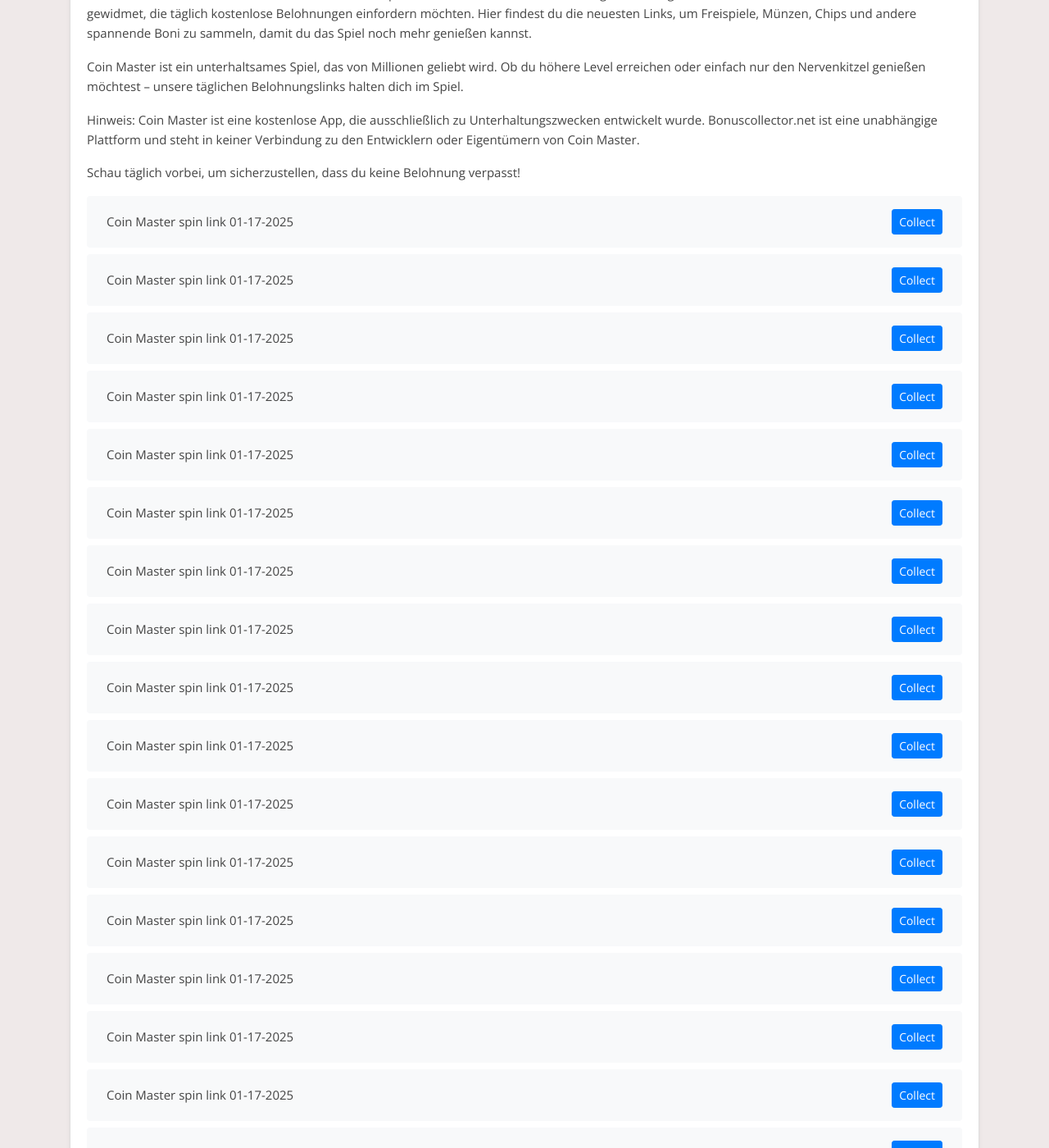
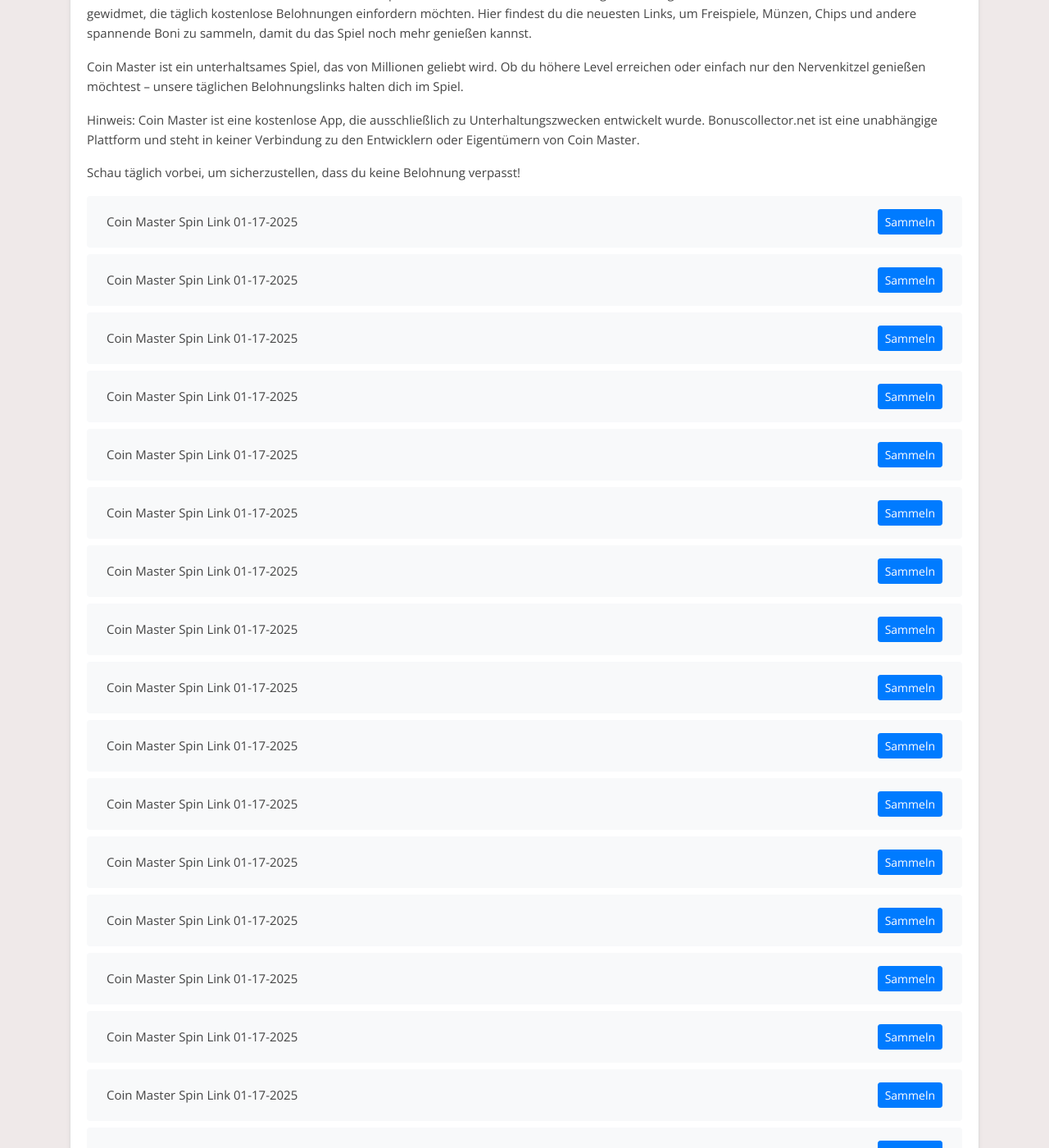
Before and after one commit to Prollad99/bs-de, a Jekyll site: the page built from _posts/2025-01-16-coin-master.md, in a window 1280 px wide and 1400 px high, scrolled down 385 px. Shown: the whole window at 82% size. Built offline with Jekyll 4.4.1, drawn with Linux system fonts in a browser that asks for light colours; some of the changed text lies outside the part shown.

Commit message:
Aktualisiere coin-master-Belohnungslinks, Inhalte und Änderungsdatum

```diff
--- a/_data/include_files.yml
+++ b/_data/include_files.yml
@@ -1,2 +1,2 @@
 coin-master.html:
-  last_modified: 2025-01-17 10:42:42
+  last_modified: 2025-01-17 11:01:51
--- a/_includes/coin-master.html
+++ b/_includes/coin-master.html
@@ -1,170 +1,170 @@
 <ul class="list-group mt-3 mb-4">
   <li class="list-group-item d-flex justify-content-between align-items-center">
-    <span>Coin Master spin link 01-17-2025</span>
-    <a href="https://static.moonactive.net/static/coinmaster/reward/reward2.html?c=pe_FCBayhaio_20250117" class="btn btn-primary btn-sm">Collect</a>
+    <span>Coin Master Spin Link 01-17-2025</span>
+    <a href="https://static.moonactive.net/static/coinmaster/reward/reward2.html?c=pe_FCBayhaio_20250117" class="btn btn-primary btn-sm">Sammeln</a>
   </li>
   <li class="list-group-item d-flex justify-content-between align-items-center">
-    <span>Coin Master spin link 01-17-2025</span>
-    <a href="https://static.moonactive.net/static/coinmaster/reward/reward2.html?c=pe_CHATBGOhzrH_20250117" class="btn btn-primary btn-sm">Collect</a>
+    <span>Coin Master Spin Link 01-17-2025</span>
+    <a href="https://static.moonactive.net/static/coinmaster/reward/reward2.html?c=pe_CHATBGOhzrH_20250117" class="btn btn-primary btn-sm">Sammeln</a>
   </li>
   <li class="list-group-item d-flex justify-content-between align-items-center">
-    <span>Coin Master spin link 01-17-2025</span>
-    <a href="https://static.moonactive.net/static/coinmaster/reward/reward2.html?c=pe_HELPxdFuPG_20250117" class="btn btn-primary btn-sm">Collect</a>
+    <span>Coin Master Spin Link 01-17-2025</span>
+    <a href="https://static.moonactive.net/static/coinmaster/reward/reward2.html?c=pe_HELPxdFuPG_20250117" class="btn btn-primary btn-sm">Sammeln</a>
   </li>
   <li class="list-group-item d-flex justify-content-between align-items-center">
-    <span>Coin Master spin link 01-17-2025</span>
-    <a href="https://static.moonactive.net/static/coinmaster/reward/reward2.html?c=pe_TWIWsdWVj_20250117" class="btn btn-primary btn-sm">Collect</a>
+    <span>Coin Master Spin Link 01-17-2025</span>
+    <a href="https://static.moonactive.net/static/coinmaster/reward/reward2.html?c=pe_TWIWsdWVj_20250117" class="btn btn-primary btn-sm">Sammeln</a>
   </li>
   <li class="list-group-item d-flex justify-content-between align-items-center">
-    <span>Coin Master spin link 01-17-2025</span>
-    <a href="https://static.moonactive.net/static/coinmaster/reward/reward2.html?c=pe_FCBnyYqMf_20250116" class="btn btn-primary btn-sm">Collect</a>
+    <span>Coin Master Spin Link 01-17-2025</span>
+    <a href="https://static.moonactive.net/static/coinmaster/reward/reward2.html?c=pe_FCBnyYqMf_20250116" class="btn btn-primary btn-sm">Sammeln</a>
   </li>
   <li class="list-group-item d-flex justify-content-between align-items-center">
-    <span>Coin Master spin link 01-17-2025</span>
-    <a href="https://static.moonactive.net/static/coinmaster/reward/reward2.html?c=pe_LINEHGzjGu_20250116" class="btn btn-primary btn-sm">Collect</a>
+    <span>Coin Master Spin Link 01-17-2025</span>
+    <a href="https://static.moonactive.net/static/coinmaster/reward/reward2.html?c=pe_LINEHGzjGu_20250116" class="btn btn-primary btn-sm">Sammeln</a>
   </li>
   <li class="list-group-item d-flex justify-content-between align-items-center">
-    <span>Coin Master spin link 01-17-2025</span>
-    <a href="https://static.moonactive.net/static/coinmaster/reward/reward2.html?c=pe_INSCLVcyJ_20250116" class="btn btn-primary btn-sm">Collect</a>
+    <span>Coin Master Spin Link 01-17-2025</span>
+    <a href="https://static.moonactive.net/static/coinmaster/reward/reward2.html?c=pe_INSCLVcyJ_20250116" class="btn btn-primary btn-sm">Sammeln</a>
   </li>
   <li class="list-group-item d-flex justify-content-between align-items-center">
-    <span>Coin Master spin link 01-17-2025</span>
-    <a href="https://static.moonactive.net/static/coinmaster/reward/reward2.html?c=pe_EMAILqllQFP_20250112" class="btn btn-primary btn-sm">Collect</a>
+    <span>Coin Master Spin Link 01-17-2025</span>
+    <a href="https://static.moonactive.net/static/coinmaster/reward/reward2.html?c=pe_EMAILqllQFP_20250112" class="btn btn-primary btn-sm">Sammeln</a>
   </li>
   <li class="list-group-item d-flex justify-content-between align-items-center">
-    <span>Coin Master spin link 01-17-2025</span>
-    <a href="https://static.moonactive.net/static/coinmaster/reward/reward2.html?c=pe_RICHWSMsNS_20250106" class="btn btn-primary btn-sm">Collect</a>
+    <span>Coin Master Spin Link 01-17-2025</span>
+    <a href="https://static.moonactive.net/static/coinmaster/reward/reward2.html?c=pe_RICHWSMsNS_20250106" class="btn btn-primary btn-sm">Sammeln</a>
   </li>
   <li class="list-group-item d-flex justify-content-between align-items-center">
-    <span>Coin Master spin link 01-17-2025</span>
-    <a href="https://static.moonactive.net/static/coinmaster/reward/reward2.html?c=pe_FCBocxKzb_20250116" class="btn btn-primary btn-sm">Collect</a>
+    <span>Coin Master Spin Link 01-17-2025</span>
+    <a href="https://static.moonactive.net/static/coinmaster/reward/reward2.html?c=pe_FCBocxKzb_20250116" class="btn btn-primary btn-sm">Sammeln</a>
   </li>
   <li class="list-group-item d-flex justify-content-between align-items-center">
-    <span>Coin Master spin link 01-17-2025</span>
-    <a href="https://static.moonactive.net/static/coinmaster/reward/reward2.html?c=pe_CHATBQmLIvg_20250116" class="btn btn-primary btn-sm">Collect</a>
+    <span>Coin Master Spin Link 01-17-2025</span>
+    <a href="https://static.moonactive.net/static/coinmaster/reward/reward2.html?c=pe_CHATBQmLIvg_20250116" class="btn btn-primary btn-sm">Sammeln</a>
   </li>
   <li class="list-group-item d-flex justify-content-between align-items-center">
-    <span>Coin Master spin link 01-17-2025</span>
-    <a href="https://static.moonactive.net/static/coinmaster/reward/reward2.html?c=pe_HELPCRRExn_20250116" class="btn btn-primary btn-sm">Collect</a>
+    <span>Coin Master Spin Link 01-17-2025</span>
+    <a href="https://static.moonactive.net/static/coinmaster/reward/reward2.html?c=pe_HELPCRRExn_20250116" class="btn btn-primary btn-sm">Sammeln</a>
   </li>
   <li class="list-group-item d-flex justify-content-between align-items-center">
-    <span>Coin Master spin link 01-17-2025</span>
-    <a href="https://static.moonactive.net/static/coinmaster/reward/reward2.html?c=pe_FCBptAcFR_20250115" class="btn btn-primary btn-sm">Collect</a>
+    <span>Coin Master Spin Link 01-17-2025</span>
+    <a href="https://static.moonactive.net/static/coinmaster/reward/reward2.html?c=pe_FCBptAcFR_20250115" class="btn btn-primary btn-sm">Sammeln</a>
   </li>
   <li class="list-group-item d-flex justify-content-between align-items-center">
-    <span>Coin Master spin link 01-17-2025</span>
-    <a href="https://static.moonactive.net/static/coinmaster/reward/reward2.html?c=pe_LINEdHxIfG_20250115" class="btn btn-primary btn-sm">Collect</a>
+    <span>Coin Master Spin Link 01-17-2025</span>
+    <a href="https://static.moonactive.net/static/coinmaster/reward/reward2.html?c=pe_LINEdHxIfG_20250115" class="btn btn-primary btn-sm">Sammeln</a>
   </li>
   <li class="list-group-item d-flex justify-content-between align-items-center">
-    <span>Coin Master spin link 01-17-2025</span>
-    <a href="https://static.moonactive.net/static/coinmaster/reward/reward2.html?c=pe_INSOdvrxc_20250115" class="btn btn-primary btn-sm">Collect</a>
+    <span>Coin Master Spin Link 01-17-2025</span>
+    <a href="https://static.moonactive.net/static/coinmaster/reward/reward2.html?c=pe_INSOdvrxc_20250115" class="btn btn-primary btn-sm">Sammeln</a>
   </li>
   <li class="list-group-item d-flex justify-content-between align-items-center">
-    <span>Coin Master spin link 01-17-2025</span>
-    <a href="https://static.moonactive.net/static/coinmaster/reward/reward2.html?c=pe_FCBCPJJvU_20250115" class="btn btn-primary btn-sm">Collect</a>
+    <span>Coin Master Spin Link 01-17-2025</span>
+    <a href="https://static.moonactive.net/static/coinmaster/reward/reward2.html?c=pe_FCBCPJJvU_20250115" class="btn btn-primary btn-sm">Sammeln</a>
   </li>
   <li class="list-group-item d-flex justify-content-between align-items-center">
-    <span>Coin Master spin link 01-17-2025</span>
-    <a href="https://static.moonactive.net/static/coinmaster/reward/reward2.html?c=pe_EMAILsHCsLc_20250111" class="btn btn-primary btn-sm">Collect</a>
+    <span>Coin Master Spin Link 01-17-2025</span>
+    <a href="https://static.moonactive.net/static/coinmaster/reward/reward2.html?c=pe_EMAILsHCsLc_20250111" class="btn btn-primary btn-sm">Sammeln</a>
   </li>
   <li class="list-group-item d-flex justify-content-between align-items-center">
-    <span>Coin Master spin link 01-17-2025</span>
-    <a href="https://static.moonactive.net/static/coinmaster/reward/reward2.html?c=pe_TWIcytAqy_20250115" class="btn btn-primary btn-sm">Collect</a>
+    <span>Coin Master Spin Link 01-17-2025</span>
+    <a href="https://static.moonactive.net/static/coinmaster/reward/reward2.html?c=pe_TWIcytAqy_20250115" class="btn btn-primary btn-sm">Sammeln</a>
   </li>
   <li class="list-group-item d-flex justify-content-between align-items-center">
-    <span>Coin Master spin link 01-17-2025</span>
-    <a href="https://static.moonactive.net/static/coinmaster/reward/reward2.html?c=pe_CHATBKQldrr_20250115" class="btn btn-primary btn-sm">Collect</a>
+    <span>Coin Master Spin Link 01-17-2025</span>
+    <a href="https://static.moonactive.net/static/coinmaster/reward/reward2.html?c=pe_CHATBKQldrr_20250115" class="btn btn-primary btn-sm">Sammeln</a>
   </li>
   <li class="list-group-item d-flex justify-content-between align-items-center">
-    <span>Coin Master spin link 01-17-2025</span>
-    <a href="https://static.moonactive.net/static/coinmaster/reward/reward2.html?c=pe_HELPMzpNRf_20250115" class="btn btn-primary btn-sm">Collect</a>
+    <span>Coin Master Spin Link 01-17-2025</span>
+    <a href="https://static.moonactive.net/static/coinmaster/reward/reward2.html?c=pe_HELPMzpNRf_20250115" class="btn btn-primary btn-sm">Sammeln</a>
   </li>
   <li class="list-group-item d-flex justify-content-between align-items-center">
-    <span>Coin Master spin link 01-17-2025</span>
-    <a href="https://static.moonactive.net/static/coinmaster/reward/reward2.html?c=pe_FCBgSgMLN_20250114" class="btn btn-primary btn-sm">Collect</a>
+    <span>Coin Master Spin Link 01-17-2025</span>
+    <a href="https://static.moonactive.net/static/coinmaster/reward/reward2.html?c=pe_FCBgSgMLN_20250114" class="btn btn-primary btn-sm">Sammeln</a>
   </li>
   <li class="list-group-item d-flex justify-content-between align-items-center">
-    <span>Coin Master spin link 01-17-2025</span>
-    <a href="https://static.moonactive.net/static/coinmaster/reward/reward2.html?c=pe_INSlvcpWn_20250114" class="btn btn-primary btn-sm">Collect</a>
+    <span>Coin Master Spin Link 01-17-2025</span>
+    <a href="https://static.moonactive.net/static/coinmaster/reward/reward2.html?c=pe_INSlvcpWn_20250114" class="btn btn-primary btn-sm">Sammeln</a>
   </li>
   <li class="list-group-item d-flex justify-content-between align-items-center">
-    <span>Coin Master spin link 01-17-2025</span>
-    <a href="https://static.moonactive.net/static/coinmaster/reward/reward2.html?c=pe_CHATBkrOQSS_20250114" class="btn btn-primary btn-sm">Collect</a>
+    <span>Coin Master Spin Link 01-17-2025</span>
+    <a href="https://static.moonactive.net/static/coinmaster/reward/reward2.html?c=pe_CHATBkrOQSS_20250114" class="btn btn-primary btn-sm">Sammeln</a>
   </li>
   <li class="list-group-item d-flex justify-content-between align-items-center">
-    <span>Coin Master spin link 01-17-2025</span>
-    <a href="https://static.moonactive.net/static/coinmaster/reward/reward2.html?c=pe_EMAILAihWsH_20250110" class="btn btn-primary btn-sm">Collect</a>
+    <span>Coin Master Spin Link 01-17-2025</span>
+    <a href="https://static.moonactive.net/static/coinmaster/reward/reward2.html?c=pe_EMAILAihWsH_20250110" class="btn btn-primary btn-sm">Sammeln</a>
   </li>
   <li class="list-group-item d-flex justify-content-between align-items-center">
-    <span>Coin Master spin link 01-17-2025</span>
-    <a href="https://static.moonactive.net/static/coinmaster/reward/reward2.html?c=pe_TWIifPfFI_20250114" class="btn btn-primary btn-sm">Collect</a>
+    <span>Coin Master Spin Link 01-17-2025</span>
+    <a href="https://static.moonactive.net/static/coinmaster/reward/reward2.html?c=pe_TWIifPfFI_20250114" class="btn btn-primary btn-sm">Sammeln</a>
   </li>
   <li class="list-group-item d-flex justify-content-between align-items-center">
-    <span>Coin Master spin link 01-17-2025</span>
-    <a href="https://static.moonactive.net/static/coinmaster/reward/reward2.html?c=pe_FCBxIcOyv_20250114" class="btn btn-primary btn-sm">Collect</a>
+    <span>Coin Master Spin Link 01-17-2025</span>
+    <a href="https://static.moonactive.net/static/coinmaster/reward/reward2.html?c=pe_FCBxIcOyv_20250114" class="btn btn-primary btn-sm">Sammeln</a>
   </li>
   <li class="list-group-item d-flex justify-content-between align-items-center">
-    <span>Coin Master spin link 01-17-2025</span>
-    <a href="https://static.moonactive.net/static/coinmaster/reward/reward2.html?c=pe_HELPXvkGgn_20250114" class="btn btn-primary btn-sm">Collect</a>
+    <span>Coin Master Spin Link 01-17-2025</span>
+    <a href="https://static.moonactive.net/static/coinmaster/reward/reward2.html?c=pe_HELPXvkGgn_20250114" class="btn btn-primary btn-sm">Sammeln</a>
   </li>
   <li class="list-group-item d-flex justify-content-between align-items-center">
-    <span>Coin Master spin link 01-17-2025</span>
-    <a href="https://static.moonactive.net/static/coinmaster/reward/reward2.html?c=pe_FCBWRwHVz_20250113" class="btn btn-primary btn-sm">Collect</a>
+    <span>Coin Master Spin Link 01-17-2025</span>
+    <a href="https://static.moonactive.net/static/coinmaster/reward/reward2.html?c=pe_FCBWRwHVz_20250113" class="btn btn-primary btn-sm">Sammeln</a>
   </li>
   <li class="list-group-item d-flex justify-content-between align-items-center">
-    <span>Coin Master spin link 01-17-2025</span>
-    <a href="https://static.moonactive.net/static/coinmaster/reward/reward2.html?c=pe_LINExfzVkM_20250113" class="btn btn-primary btn-sm">Collect</a>
+    <span>Coin Master Spin Link 01-17-2025</span>
+    <a href="https://static.moonactive.net/static/coinmaster/reward/reward2.html?c=pe_LINExfzVkM_20250113" class="btn btn-primary btn-sm">Sammeln</a>
   </li>
   <li class="list-group-item d-flex justify-content-between align-items-center">
-    <span>Coin Master spin link 01-17-2025</span>
-    <a href="https://static.moonactive.net/static/coinmaster/reward/reward2.html?c=pe_INSPsRGEO_20250113" class="btn btn-primary btn-sm">Collect</a>
+    <span>Coin Master Spin Link 01-17-2025</span>
+    <a href="https://static.moonactive.net/static/coinmaster/reward/reward2.html?c=pe_INSPsRGEO_20250113" class="btn btn-primary btn-sm">Sammeln</a>
   </li>
   <li class="list-group-item d-flex justify-content-between align-items-center">
-    <span>Coin Master spin link 01-17-2025</span>
-    <a href="https://static.moonactive.net/static/coinmaster/reward/reward2.html?c=pe_RICHWseWSu_20250106" class="btn btn-primary btn-sm">Collect</a>
+    <span>Coin Master Spin Link 01-17-2025</span>
+    <a href="https://static.moonactive.net/static/coinmaster/reward/reward2.html?c=pe_RICHWseWSu_20250106" class="btn btn-primary btn-sm">Sammeln</a>
   </li>
   <li class="list-group-item d-flex justify-content-between align-items-center">
-    <span>Coin Master spin link 01-17-2025</span>
-    <a href="https://static.moonactive.net/static/coinmaster/reward/reward2.html?c=pe_EMAILHimKvT_20250109" class="btn btn-primary btn-sm">Collect</a>
+    <span>Coin Master Spin Link 01-17-2025</span>
+    <a href="https://static.moonactive.net/static/coinmaster/reward/reward2.html?c=pe_EMAILHimKvT_20250109" class="btn btn-primary btn-sm">Sammeln</a>
   </li>
   <li class="list-group-item d-flex justify-content-between align-items-center">
-    <span>Coin Master spin link 01-17-2025</span>
-    <a href="https://static.moonactive.net/static/coinmaster/reward/reward2.html?c=pe_CHATBtdUlnh_20250113" class="btn btn-primary btn-sm">Collect</a>
+    <span>Coin Master Spin Link 01-17-2025</span>
+    <a href="https://static.moonactive.net/static/coinmaster/reward/reward2.html?c=pe_CHATBtdUlnh_20250113" class="btn btn-primary btn-sm">Sammeln</a>
   </li>
   <li class="list-group-item d-flex justify-content-between align-items-center">
-    <span>Coin Master spin link 01-17-2025</span>
-    <a href="https://static.moonactive.net/static/coinmaster/reward/reward2.html?c=pe_FCBEWNXpV_20250113" class="btn btn-primary btn-sm">Collect</a>
+    <span>Coin Master Spin Link 01-17-2025</span>
+    <a href="https://static.moonactive.net/static/coinmaster/reward/reward2.html?c=pe_FCBEWNXpV_20250113" class="btn btn-primary btn-sm">Sammeln</a>
   </li>
   <li class="list-group-item d-flex justify-content-between align-items-center">
-    <span>Coin Master spin link 01-17-2025</span>
-    <a href="https://static.moonactive.net/static/coinmaster/reward/reward2.html?c=pe_HELPgXrFiz_20250113" class="btn btn-primary btn-sm">Collect</a>
+    <span>Coin Master Spin Link 01-17-2025</span>
+    <a href="https://static.moonactive.net/static/coinmaster/reward/reward2.html?c=pe_HELPgXrFiz_20250113" class="btn btn-primary btn-sm">Sammeln</a>
   </li>
   <li class="list-group-item d-flex justify-content-between align-items-center">
-    <span>Coin Master spin link 01-17-2025</span>
-    <a href="https://static.moonactive.net/static/coinmaster/reward/reward2.html?c=pe_TWIbBykSt_20250113" class="btn btn-primary btn-sm">Collect</a>
+    <span>Coin Master Spin Link 01-17-2025</span>
+    <a href="https://static.moonactive.net/static/coinmaster/reward/reward2.html?c=pe_TWIbBykSt_20250113" class="btn btn-primary btn-sm">Sammeln</a>
   </li>
   <li class="list-group-item d-flex justify-content-between align-items-center">
-    <span>Coin Master spin link 01-17-2025</span>
-    <a href="https://static.moonactive.net/static/coinmaster/reward/reward2.html?c=pe_FCBAXMoFW_20250112" class="btn btn-primary btn-sm">Collect</a>
+    <span>Coin Master Spin Link 01-17-2025</span>
+    <a href="https://static.moonactive.net/static/coinmaster/reward/reward2.html?c=pe_FCBAXMoFW_20250112" class="btn btn-primary btn-sm">Sammeln</a>
   </li>
   <li class="list-group-item d-flex justify-content-between align-items-center">
-    <span>Coin Master spin link 01-17-2025</span>
-    <a href="https://static.moonactive.net/static/coinmaster/reward/reward2.html?c=pe_INShiiYoM_20250112" class="btn btn-primary btn-sm">Collect</a>
+    <span>Coin Master Spin Link 01-17-2025</span>
+    <a href="https://static.moonactive.net/static/coinmaster/reward/reward2.html?c=pe_INShiiYoM_20250112" class="btn btn-primary btn-sm">Sammeln</a>
   </li>
   <li class="list-group-item d-flex justify-content-between align-items-center">
-    <span>Coin Master spin link 01-17-2025</span>
-    <a href="https://static.moonactive.net/static/coinmaster/reward/reward2.html?c=pe_FCBVrhWNl_20250112" class="btn btn-primary btn-sm">Collect</a>
+    <span>Coin Master Spin Link 01-17-2025</span>
+    <a href="https://static.moonactive.net/static/coinmaster/reward/reward2.html?c=pe_FCBVrhWNl_20250112" class="btn btn-primary btn-sm">Sammeln</a>
   </li>
   <li class="list-group-item d-flex justify-content-between align-items-center">
-    <span>Coin Master spin link 01-17-2025</span>
-    <a href="https://static.moonactive.net/static/coinmaster/reward/reward2.html?c=pe_EMAILYqMQCg_20250108" class="btn btn-primary btn-sm">Collect</a>
+    <span>Coin Master Spin Link 01-17-2025</span>
+    <a href="https://static.moonactive.net/static/coinmaster/reward/reward2.html?c=pe_EMAILYqMQCg_20250108" class="btn btn-primary btn-sm">Sammeln</a>
   </li>
   <li class="list-group-item d-flex justify-content-between align-items-center">
-    <span>Coin Master spin link 01-17-2025</span>
-    <a href="https://static.moonactive.net/static/coinmaster/reward/reward2.html?c=pe_CHATBfmaRHy_20250112" class="btn btn-primary btn-sm">Collect</a>
+    <span>Coin Master Spin Link 01-17-2025</span>
+    <a href="https://static.moonactive.net/static/coinmaster/reward/reward2.html?c=pe_CHATBfmaRHy_20250112" class="btn btn-primary btn-sm">Sammeln</a>
   </li>
   <li class="list-group-item d-flex justify-content-between align-items-center">
-    <span>Coin Master spin link 01-17-2025</span>
-    <a href="https://static.moonactive.net/static/coinmaster/reward/reward2.html?c=pe_HELPpBcYjW_20250112" class="btn btn-primary btn-sm">Collect</a>
+    <span>Coin Master Spin Link 01-17-2025</span>
+    <a href="https://static.moonactive.net/static/coinmaster/reward/reward2.html?c=pe_HELPpBcYjW_20250112" class="btn btn-primary btn-sm">Sammeln</a>
   </li>
 </ul>
```
